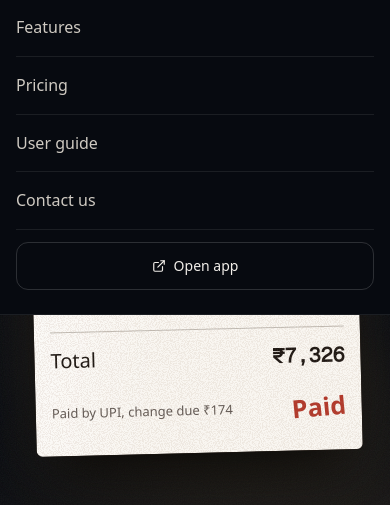
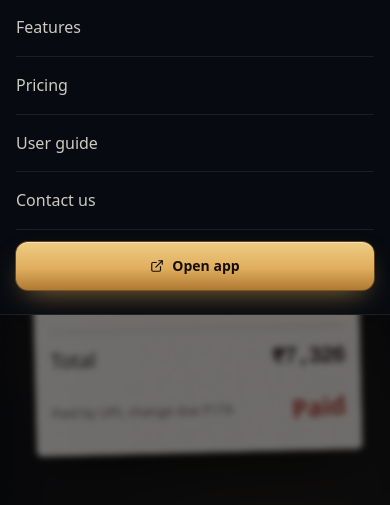
Before and after one commit to krishanu-ghosh/retailflow-landing, a plain HTML site: page index.html in a window 390 px wide. Both pictures are taken after a click on the button "Toggle menu". Shown: the part 81-586 px from the top of the page. Drawn offline with nearby package versions, Linux system fonts and the light colour scheme; a web font is replaced by a local one.

Commit message:
UI enhancements

```diff
--- a/index.html
+++ b/index.html
@@ -38,7 +38,7 @@
   <link rel="preconnect" href="https://fonts.gstatic.com" crossorigin>
   <link href="https://api.fontshare.com/v2/css?f[]=general-sans@400,500,600&display=swap" rel="stylesheet">
   <link href="https://fonts.googleapis.com/css2?family=Geist+Mono:wght@400&display=swap" rel="stylesheet">
-  <link rel="stylesheet" href="styles.css?v=2026112506">
+  <link rel="stylesheet" href="styles.css?v=2026112508">
 
   <script type="application/ld+json">
   {
--- a/styles.css
+++ b/styles.css
@@ -138,6 +138,28 @@ body::before {
   .nav-links a:not(.nav-cta) { display: block; padding: var(--space-md) 0; font-size: var(--text-md); border-bottom: 1px solid var(--color-rule); }
   .nav-links li:last-child { padding-top: var(--space-sm); }
   .nav-cta { width: 100%; justify-content: center; min-height: 48px; }
+  /* in the open menu, "Open app" is the main action: same brass as the hero's primary button */
+  .nav-links .nav-cta {
+    border: 0; color: var(--color-accent-ink); font-weight: 600;
+    background-color: var(--color-accent);
+    background-image: linear-gradient(180deg, oklch(86% 0.1 85), var(--color-accent) 55%, var(--color-brass-deep));
+    box-shadow: inset 0 1px 0 oklch(100% 0 0 / 0.45), 0 0 0 1px oklch(55% 0.1 70 / 0.6), 0 12px 28px -10px color-mix(in oklab, var(--color-accent) 60%, transparent);
+  }
+  .nav-links .nav-cta:hover, .nav-links .nav-cta:active { background-color: var(--color-accent); border-color: transparent; filter: brightness(1.05); }
+
+  /* menu open: dim and blur the page under the nav. A tap on the scrim lands on <body>,
+     which script.js's outside-tap handler already treats as "close the menu". */
+  body::after {
+    content: ""; position: fixed; inset: 0; z-index: calc(var(--z-sticky-nav) - 1);
+    background: oklch(6% 0.01 265 / 0.55);
+    -webkit-backdrop-filter: blur(3px); backdrop-filter: blur(3px);
+    opacity: 0; visibility: hidden; pointer-events: none;
+    transition: opacity var(--dur-short) var(--ease-out), visibility 0s var(--dur-short);
+  }
+  body:has(.nav.open)::after {
+    opacity: 1; visibility: visible; pointer-events: auto;
+    transition: opacity var(--dur-short) var(--ease-out), visibility 0s;
+  }
 }
 
 /* ── HERO (Stage) ────────────────────────────────────────── */
```
Also changed, not shown: 404.html (+1 -1 lines), pricing.html (+1 -1 lines), privacy.html (+1 -1 lines), terms.html (+1 -1 lines).
